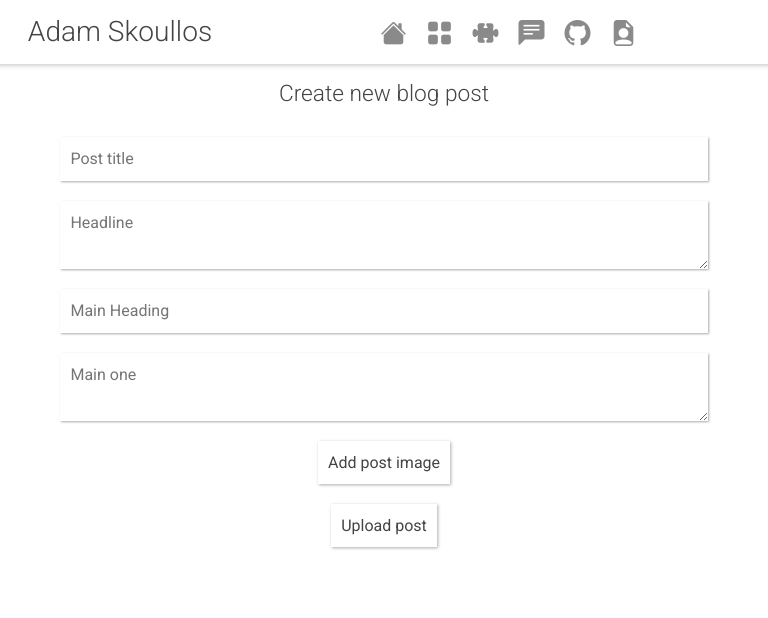
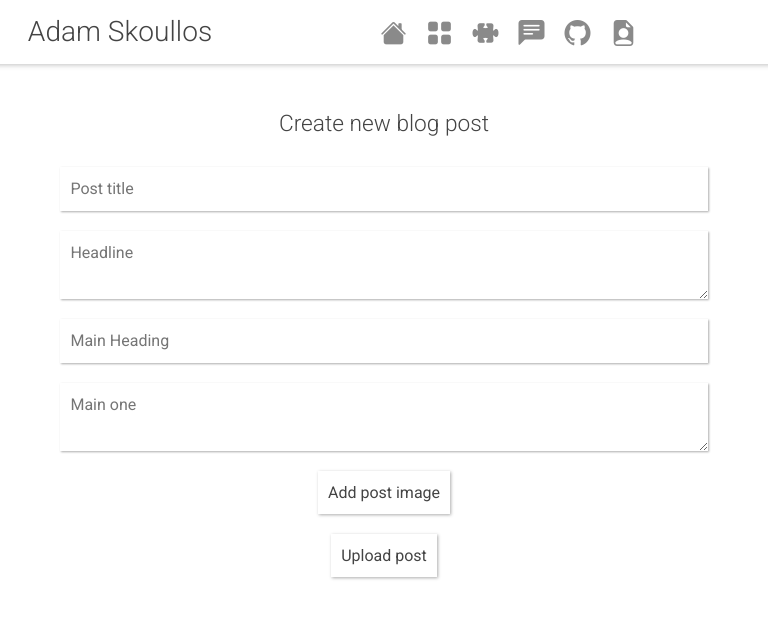
Before and after one commit to Adamskoullos/Portfolio, a Vue app: page /new-blog in a window 768 px wide. Shown: the top 618 px of the page. Built offline with nearby package versions, Linux system fonts and the light colour scheme; no server answers; sample sign-in values are in the browser's storage.

Commit message:
tidy blog components

```diff
--- a/src/views/NewBlog.vue
+++ b/src/views/NewBlog.vue
@@ -1,5 +1,5 @@
 <template>
-    <div class="row">
+    <div class="row new-blog">
         <form @submit.prevent="handleSubmit" class="col-12" >
             <h4>Create new blog post</h4>
             <input type="text" placeholder="Post title" v-model="title"  required>
@@ -234,4 +234,26 @@ form{
         color: $green;
     }
 }
+@media (min-width: 690px) and (max-width: 800px) {
+  .new-blog {
+    /* // background-color: #f00; */
+    padding-top: 30px;
+  }
+}
+@media (min-width: 600px) and (max-width: 690px) {
+  .new-blog {
+    padding-top: 60px;
+  }
+}
+@media (min-width: 350px) and (max-width: 600px) {
+  .new-blog {
+    padding-top: 70px;
+  }
+}
+@media (min-width: 200px) and (max-width: 350px) {
+  .new-blog {
+    /* // background-color: rgb(255, 196, 0); */
+    padding-top: 90px;
+  }
+}
 </style>
--- a/src/views/SingleBlog.vue
+++ b/src/views/SingleBlog.vue
@@ -22,7 +22,6 @@ import getDocument from '../composables/getDocument'
 import marked from 'marked'
 import hljs from 'highlight.js';
 import 'highlight.js/styles/a11y-light.css';
-// import 'highlight.js/styles/solarized-dark.css';
 import { computed } from '@vue/runtime-core'
 
 export default {
@@ -50,6 +49,7 @@ export default {
   box-sizing: border-box;
   text-align: justify;
   width: 100%;
+  color: red;
 }
 .main-wrapper{
   display: flex;
```
